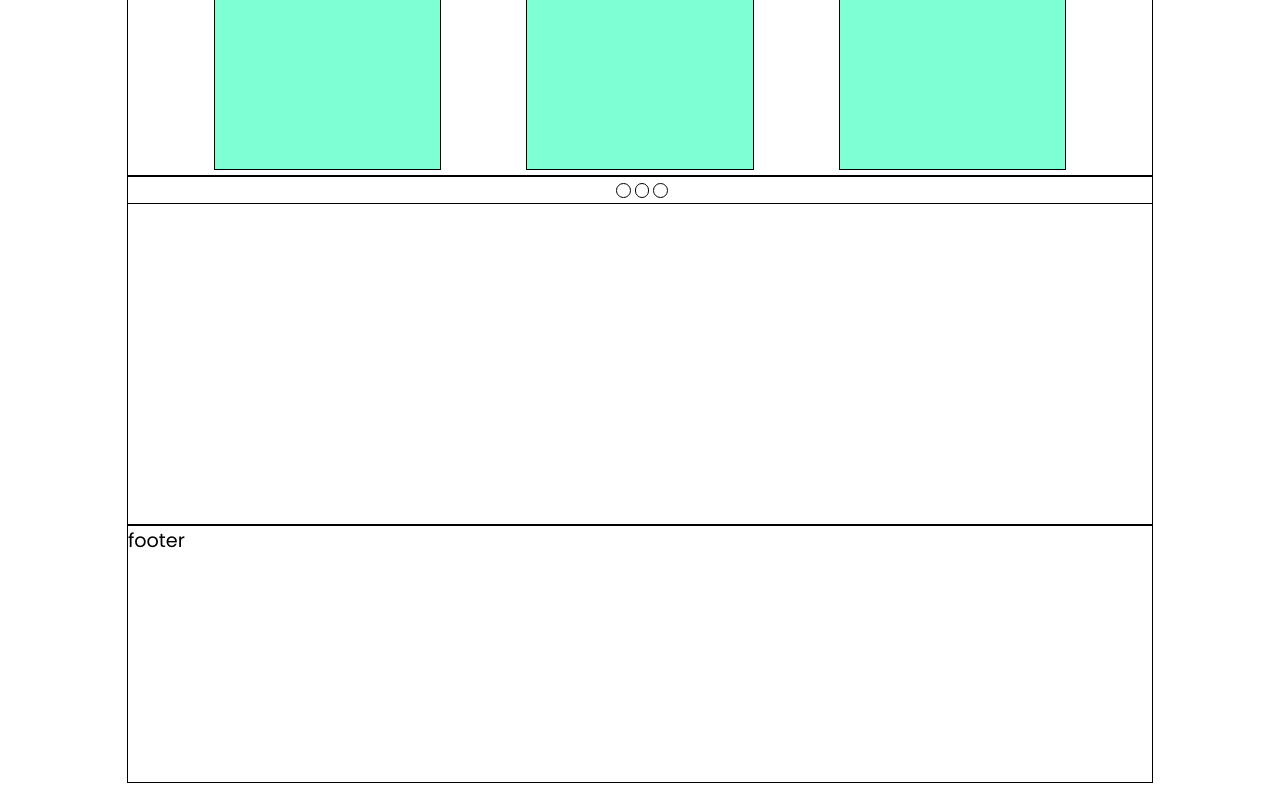
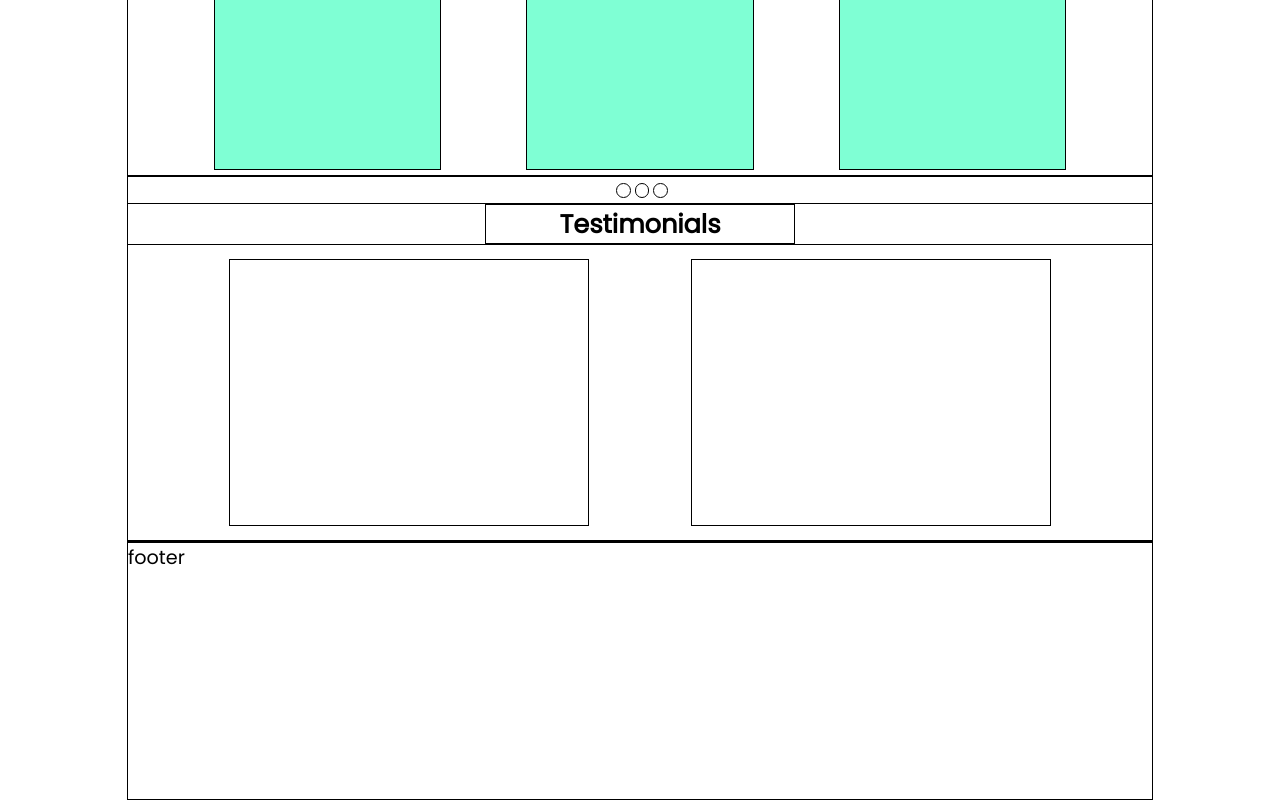
Before and after one commit to MokuaEnock/swiss, a React (Create React App) app: page / in a window 1280 px wide. Shown: the part 899-1699 px from the top of the page. Built offline with nearby package versions, Linux system fonts and the light colour scheme.

Commit message:
style testimonials structure

```diff
--- a/src/components/home/home.css
+++ b/src/components/home/home.css
@@ -91,9 +91,36 @@
 
 .testimonials {
   width: 100%;
-  height: 25vw;
+  /* height: 25vw; */
   display: flex;
   flex-direction: column;
   align-items: center;
+  justify-content: space-between;
+}
+
+.testimonials * {
+  border: thin solid black;
+}
+
+.test-header {
+  height: 3vw;
+  width: 30%;
+  display: flex;
+  flex-direction: row;
+  align-items: center;
+  justify-content: center;
+}
+
+.test-conts {
+  height: 23vw;
+  width: 100%;
+  display: flex;
+  flex-direction: row;
+  align-items: center;
   justify-content: space-evenly;
 }
+
+.test-cards {
+  width: 35%;
+  height: 90%;
+}
--- a/src/components/home/testimonials.js
+++ b/src/components/home/testimonials.js
@@ -1,7 +1,7 @@
 export default function Testimonials() {
   return (
     <section className="testimonials">
-      <div className="test-header"></div>
+      <h3 className="services-header">Testimonials</h3>
       <div className="test-conts">
         <span className="test-cards"></span>
         <span className="test-cards"></span>
```
